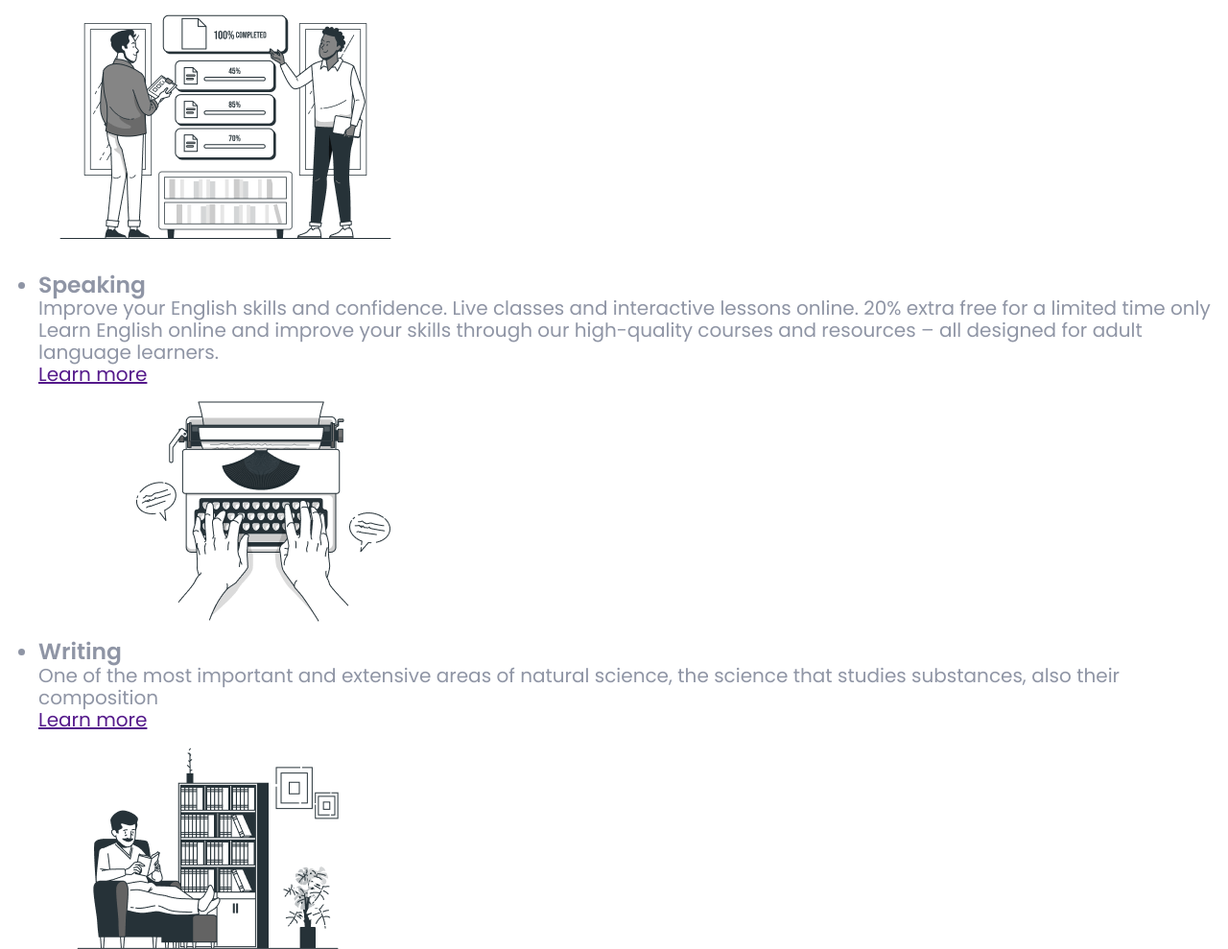
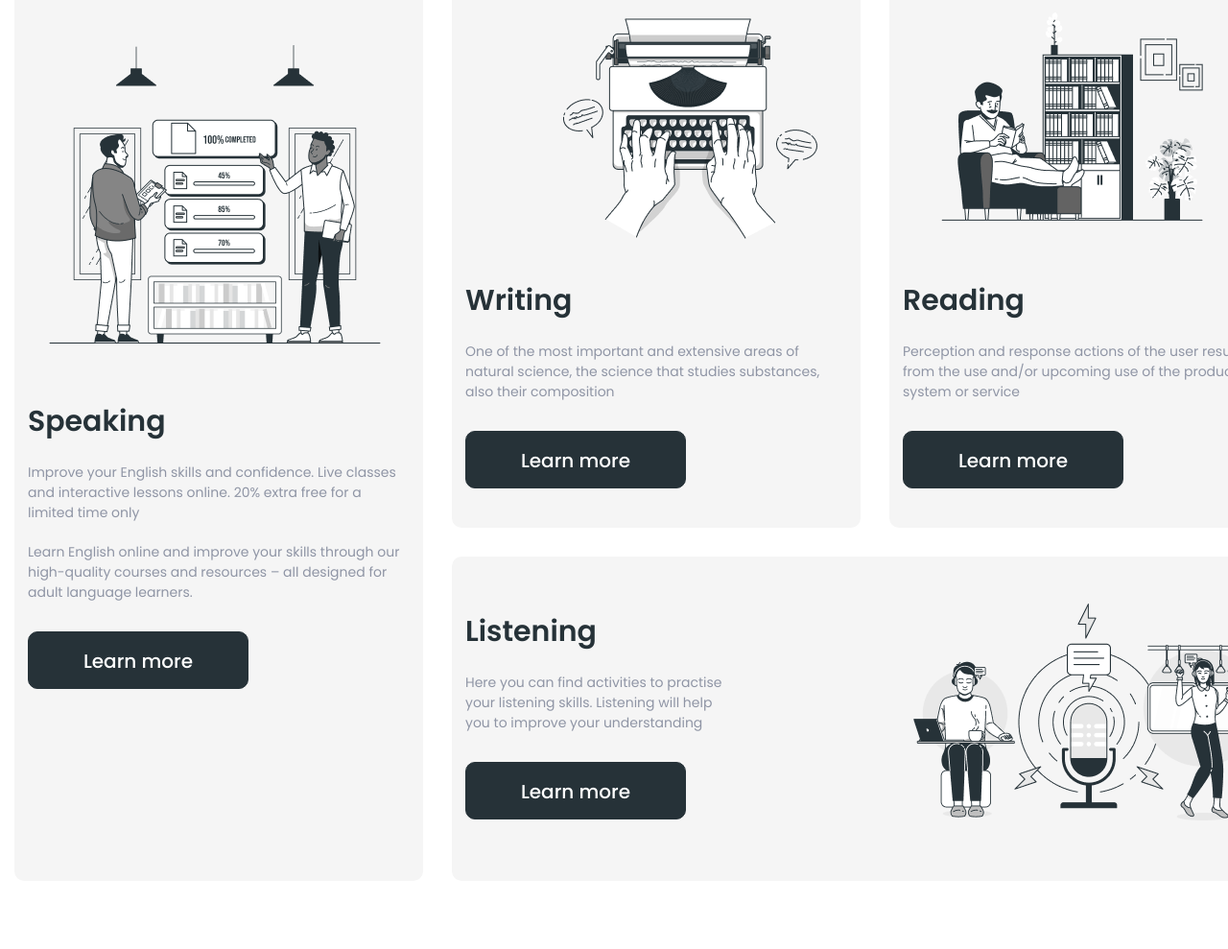
Before and after one commit to gulen13/Britlix-team-project, a plain HTML site: page index.html in a window 1280 px wide. Shown: the part 1075-2064 px from the top of the page at 96% size. Drawn offline with nearby package versions, Linux system fonts and the light colour scheme.

Commit message:
оформил skills

```diff
--- a/css/style.css
+++ b/css/style.css
@@ -1,6 +1,6 @@
 body {
   font-size: 20px;
-  font-family: 'Poppins', sans-serif;
+  font-family: "Poppins", sans-serif;
   color: #8f95a5;
 }
 h1,
@@ -40,8 +40,11 @@ address {
   margin-left: auto;
   margin-right: auto;
 }
+.section {
+  padding-bottom: 180px;
+}
 /*---------Header---------*/
-.header{
+.header {
   padding-top: 55px;
   padding-bottom: 55px;
 }
@@ -50,7 +53,7 @@ address {
   justify-content: space-between;
   align-items: center;
 }
-.nav-header{
+.nav-header {
   display: flex;
   justify-content: center;
   align-items: center;
@@ -66,7 +69,7 @@ address {
   padding-top: 20px;
   padding-bottom: 20px;
   font-weight: 500;
-  line-height: calc(30/20);
+  line-height: calc(30 / 20);
   color: #263238;
 }
 .header-btn {
@@ -74,26 +77,25 @@ address {
   min-width: 312px;
   font-weight: 400;
   font-size: 20px;
-  line-height: calc(30/20);
+  line-height: calc(30 / 20);
   text-align: center;
   letter-spacing: 0.03em;
   color: #000000;
   background-color: #fff;
   border: 2px solid #263238;
   border-radius: 10px;
-  transition: color 250ms cubic-bezier(0.4, 0, 0.2, 1), background-color 250ms cubic-bezier(0.4, 0, 0.2, 1), border 250ms cubic-bezier(0.4, 0, 0.2, 1);
+  transition: color 250ms cubic-bezier(0.4, 0, 0.2, 1),
+    background-color 250ms cubic-bezier(0.4, 0, 0.2, 1),
+    border 250ms cubic-bezier(0.4, 0, 0.2, 1);
 }
-.header-btn:hover{
+.header-btn:hover {
   background-color: #263238;
-  color: #FFFFFF;
+  color: #ffffff;
   border: 2px solid transparent;
 }
 /*---------Header---------*/
 
 /*--------- Hero ----------*/
-.hero-section {
-	padding-bottom: 180px;
-}
 .hero-container {
   display: flex;
   justify-content: space-around;
@@ -107,30 +109,32 @@ address {
 
   font-weight: 600;
   font-size: 64px;
-	line-height: calc(80/64);
+  line-height: calc(80 / 64);
   color: #000000;
 }
 .hero-text {
   margin-bottom: 60px;
   font-weight: 400;
   font-size: 24px;
-	line-height: calc(36/24);
-	color: #8F95A5;
+  line-height: calc(36 / 24);
+  color: #8f95a5;
 }
 .hero-btn {
   padding: 22px 64px;
   min-width: 426px;
   font-weight: 400;
   font-size: 36px;
-	line-height: calc(54/36);
+  line-height: calc(54 / 36);
   text-align: center;
   letter-spacing: 0.03em;
   background-color: #263238;
   border-radius: 10px;
-	color: #FFFFFF;
+  color: #ffffff;
   border: 2px solid transparent;
   box-shadow: 0px 4px 4px rgba(0, 0, 0, 0.25);
-  transition: color 250ms cubic-bezier(0.4, 0, 0.2, 1), background-color 250ms cubic-bezier(0.4, 0, 0.2, 1), border 250ms cubic-bezier(0.4, 0, 0.2, 1);
+  transition: color 250ms cubic-bezier(0.4, 0, 0.2, 1),
+    background-color 250ms cubic-bezier(0.4, 0, 0.2, 1),
+    border 250ms cubic-bezier(0.4, 0, 0.2, 1);
 }
 .hero-btn:hover {
   background-color: #fff;
@@ -139,17 +143,99 @@ address {
 }
 /*--------- Hero -----------*/
 
+/*--------- Skills -------- */
+.title-skills {
+  font-family: "Poppins";
+  font-style: normal;
+  font-weight: 600;
+  font-size: 48px;
+  line-height: 1.5;
+  color: #000000;
+  margin-bottom: 60px;
+  text-align: center;
+}
+.skills-list {
+  display: flex;
+  flex-wrap: wrap;
+  align-items: flex-start;
+  gap: 30px;
+  position: relative;
+}
+.skills-list-item {
+  background: #f5f5f5;
+  border-radius: 10px;
+  padding: 32px 14px;
+}
+.speaking {
+  width: 426px;
+  height: 947px;
+}
+.writing {
+  width: 426px;
+  height: 579px;
+}
+.reading {
+  width: 426px;
+  height: 579px;
+}
+.listening {
+  width: 882px;
+  height: 338px;
+  position: absolute;
+  bottom: 0;
+  right: 0;
+  display: flex;
+  justify-content: space-between;
+}
+.skills-list-title {
+  font-family: "Poppins";
+  font-style: normal;
+  font-weight: 600;
+  font-size: 30px;
+  line-height: 1.5;
+  color: #263238;
+  margin-top: 24px;
+}
+.skills-list-text {
+  font-family: "Poppins";
+  font-style: normal;
+  font-weight: 400;
+  font-size: 14px;
+  line-height: 1.5;
+  color: #8f95a5;
+  margin-top: 20px;
+}
+.skills-anker {
+  display: block;
+  border: 1px solid #263238;
+  background: #263238;
+  border-radius: 10px;
+  width: 230px;
+  height: 60px;
+  text-align: center;
+  padding: 15px 51px;
+  margin-top: 30px;
+  text-decoration: none;
+  font-family: "Poppins";
+  font-style: normal;
+  font-weight: 500;
+  font-size: 20px;
+  line-height: 1.5;
+  color: #ffffff;
+}
+
+/*--------- Skills -------- */
 
 /*--------- About -----------*/
-.container-about{
+.container-about {
   display: flex;
 }
-.container-about-child{
+.container-about-child {
   width: 652px;
   margin-right: 146px;
 }
-.about-title{
-	font-family: 'Poppins';
+.about-title {
+  font-family: "Poppins";
   font-style: normal;
   font-weight: 600;
   font-size: 48px;
@@ -157,29 +243,28 @@ address {
   margin-bottom: 60px;
   color: #000000;
 }
-.about-text{
-	font-family: 'Poppins';
+.about-text {
+  font-family: "Poppins";
   font-style: normal;
   font-weight: 400;
   font-size: 20px;
   line-height: 1.8;
   margin-bottom: 60px;
-	color: #8F95A5;
+  color: #8f95a5;
 }
-.about-text-list{
+.about-text-list {
   max-width: 108px;
   margin-bottom: 0;
 }
-.list-about{
+.list-about {
   display: flex;
   gap: 131px;
 }
-.about-title-list{
+.about-title-list {
   margin-bottom: 6px;
-	color: #2A3246;
+  color: #2a3246;
 }
 /*--------- About -----------*/
-
 
 /*-------- Pricing ----------*/
 .pricing-title {
@@ -201,7 +286,7 @@ address {
   justify-content: center;
   gap: 30px;
 }
-.pricing-img{
+.pricing-img {
   margin-bottom: 31px;
 }
 
@@ -229,10 +314,10 @@ address {
 
   min-width: 426px;
 }
-.pricing-img-text-first{
+.pricing-img-text-first {
   margin-bottom: 30px;
 }
-.pricing-img-text-secondary{
+.pricing-img-text-secondary {
   margin-bottom: 60px;
 }
 .pricing-pricelist {
@@ -242,7 +327,7 @@ address {
   align-items: center;
   justify-content: space-around;
 
-  background-color: #EEEEEE;
+  background-color: #eeeeee;
   border-radius: 5px;
 }
 .pricing-price {
@@ -263,7 +348,6 @@ address {
 }
 /*-------- Pricing ----------*/
 
-
 /*-------- Contact ---------*/
 .contact .container {
   display: flex;
@@ -275,18 +359,18 @@ address {
 }
 .section-title {
   margin-bottom: 60px;
-  font-family: 'Poppins';
+  font-family: "Poppins";
   font-weight: 600;
   font-size: 48px;
-  line-height: calc(72/48);
+  line-height: calc(72 / 48);
   color: #000000;
   text-transform: capitalize;
 }
 .contact-text {
   width: 654px;
   margin-bottom: 30px;
-  font-family: 'Poppins';
-  line-height: calc(30/20);
+  font-family: "Poppins";
+  line-height: calc(30 / 20);
 }
 .contact-form {
   display: flex;
@@ -295,18 +379,18 @@ address {
 .form {
   padding: 20px 30px;
   min-width: 425px;
-  border: 1px solid #8F95A5;
+  border: 1px solid #8f95a5;
   border-radius: 10px;
 }
 .contact-btn {
   padding: 20px 56px;
   min-width: 312px;
-  font-family: 'Poppins';
+  font-family: "Poppins";
   font-weight: 500;
-  line-height: calc(30/20);
+  line-height: calc(30 / 20);
   letter-spacing: 0.03em;
   text-align: center;
-  color: #FFFFFF;
+  color: #ffffff;
   background-color: #263238;
   border-radius: 10px;
 }
@@ -319,12 +403,12 @@ address {
   justify-content: space-between;
   padding-top: 22px;
   padding-bottom: 77px;
-  border-top: 1px solid #C4C4C4;;
+  border-top: 1px solid #c4c4c4;
 }
 .logo {
-  font-family: 'Poppins';
+  font-family: "Poppins";
   font-size: 36px;
-  line-height: calc(54/36);
+  line-height: calc(54 / 36);
   color: #000000;
 }
 .logo-span {
@@ -334,9 +418,9 @@ address {
   display: flex;
   gap: 80px;
 
-  font-family: 'Poppins';
+  font-family: "Poppins";
   font-size: 24px;
-  line-height: calc(36/24);
+  line-height: calc(36 / 24);
   letter-spacing: 0.02em;
   cursor: pointer;
 }
--- a/index.html
+++ b/index.html
@@ -49,7 +49,7 @@
     </header>
     <main>
       <!-- hero Margo-->
-      <section class="hero-section">
+      <section class="hero-section section">
         <div class="hero-container container">
           <div class="hero-leftside">
             <h1 class="hero-title">
@@ -71,65 +71,81 @@
         </div>
       </section>
       <!-- skills Vitaliy-->
-      <section>
-        <h2>Skills</h2>
-        <ul>
-          <li>
+      <section class="section">
+        <div class="container">
+          <h2 class="title-skills">Skills</h2>
+          <ul class="skills-list list">
+            <li class="skills-list-item speaking">
               <img
+                class="skills-img"
                 src="./img/Shared-goals-bro.png"
                 alt="Two man Speaking about goal"
                 width="390"
               />
-            <h3>Speaking</h3>
-            <p>
+              <h3 class="skills-list-title">Speaking</h3>
+              <p class="skills-list-text">
                 Improve your English skills and confidence. Live classes and
-              interactive lessons online. 20% extra free for a limited time only
-              <br />
+                interactive lessons online. 20% extra free for a limited time
+                only
+              </p>
+              <p class="skills-list-text">
                 Learn English online and improve your skills through our
                 high-quality courses and resources – all designed for adult
                 language learners.
               </p>
-            <a href="">Learn more</a>
+              <a class="skills-anker" href="">Learn more</a>
             </li>
-          <li>
-            <img src="./img/Typewriter-bro.png" alt="Typewriter" width="390" />
-            <h3>Writing</h3>
-            <p>
-              One of the most important and extensive areas of natural science,
-              the science that studies substances, also their composition
+            <li class="skills-list-item writing">
+              <img
+                class="skills-img"
+                src="./img/Typewriter-bro.png"
+                alt="Typewriter"
+                width="390"
+              />
+              <h3 class="skills-list-title">Writing</h3>
+              <p class="skills-list-text">
+                One of the most important and extensive areas of natural
+                science, the science that studies substances, also their
+                composition
               </p>
-            <a href="">Learn more</a>
+              <a class="skills-anker" href="">Learn more</a>
             </li>
-          <li>
+            <li class="skills-list-item reading">
               <img
+                class="skills-img"
                 src="./img/House-bookshelves-bro.png"
                 alt="Man Reading a book"
                 width="390"
               />
-            <h3>Reading</h3>
-            <p>
-              Perception and response actions of the user resulting from the use
-              and/or upcoming use of the product, system or service
+              <h3 class="skills-list-title">Reading</h3>
+              <p class="skills-list-text">
+                Perception and response actions of the user resulting from the
+                use and/or upcoming use of the product, system or service
               </p>
-            <a href="">Learn more</a>
+              <a class="skills-anker" href="">Learn more</a>
             </li>
-          <li>
+            <li class="skills-list-item listening">
+              <div>
+                <h3 class="skills-list-title">Listening</h3>
+                <p class="skills-list-text">
+                  Here you can find activities to practise <br />
+                  your listening skills. Listening will help <br />
+                  you to improve your understanding
+                </p>
+                <a class="skills-anker" href="">Learn more</a>
+              </div>
               <img
+                class="skills-img"
                 src="./img/Podcast-audience-bro.png"
                 alt="Podcast audience listening"
                 width="408"
               />
-            <h3>Listening</h3>
-            <p>
-              Here you can find activities to practise your listening skills.
-              Listening will help you to improve your understanding
-            </p>
-            <a href="">Learn more</a>
             </li>
           </ul>
+        </div>
       </section>
       <!-- about Danil-->
-      <section>
+      <section class="section">
         <div class="container container-about">
           <div class="container-about-child">
             <h2 class="about-title">About Us</h2>
@@ -167,7 +183,7 @@
         </div>
       </section>
       <!-- pricing Lidiya-->
-      <section>
+      <section class="section">
         <h2 class="pricing-title">Pricing</h2>
         <ul class="list pricing-list">
           <li class="pricing-item">
@@ -231,7 +247,7 @@
         </ul>
       </section>
       <!-- contacts Ira-->
-      <section class="contact section">
+      <section class="contact">
         <div class="container">
           <img
             class="contact-img"
```
Lines whose indentation alone changed are shown as unchanged.
